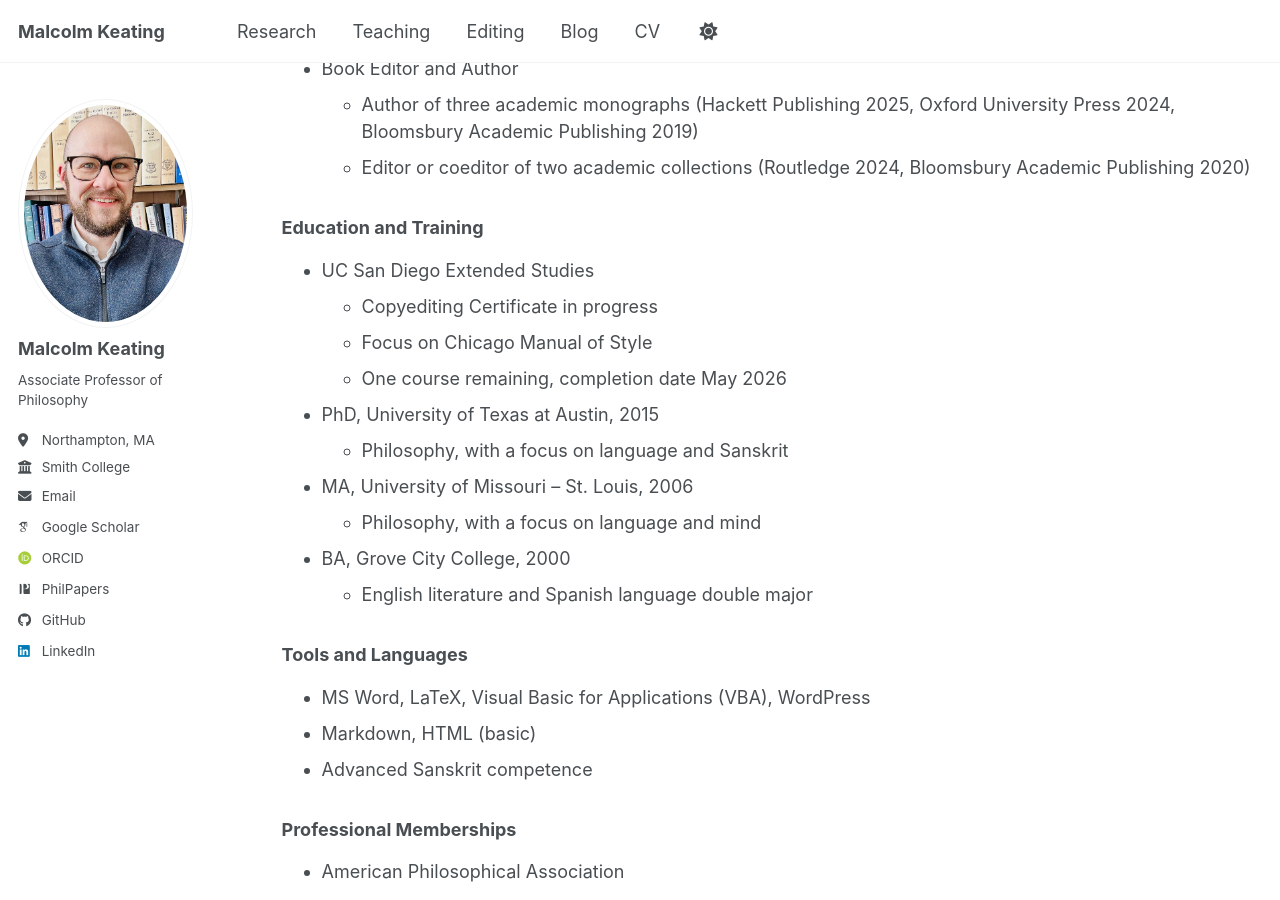
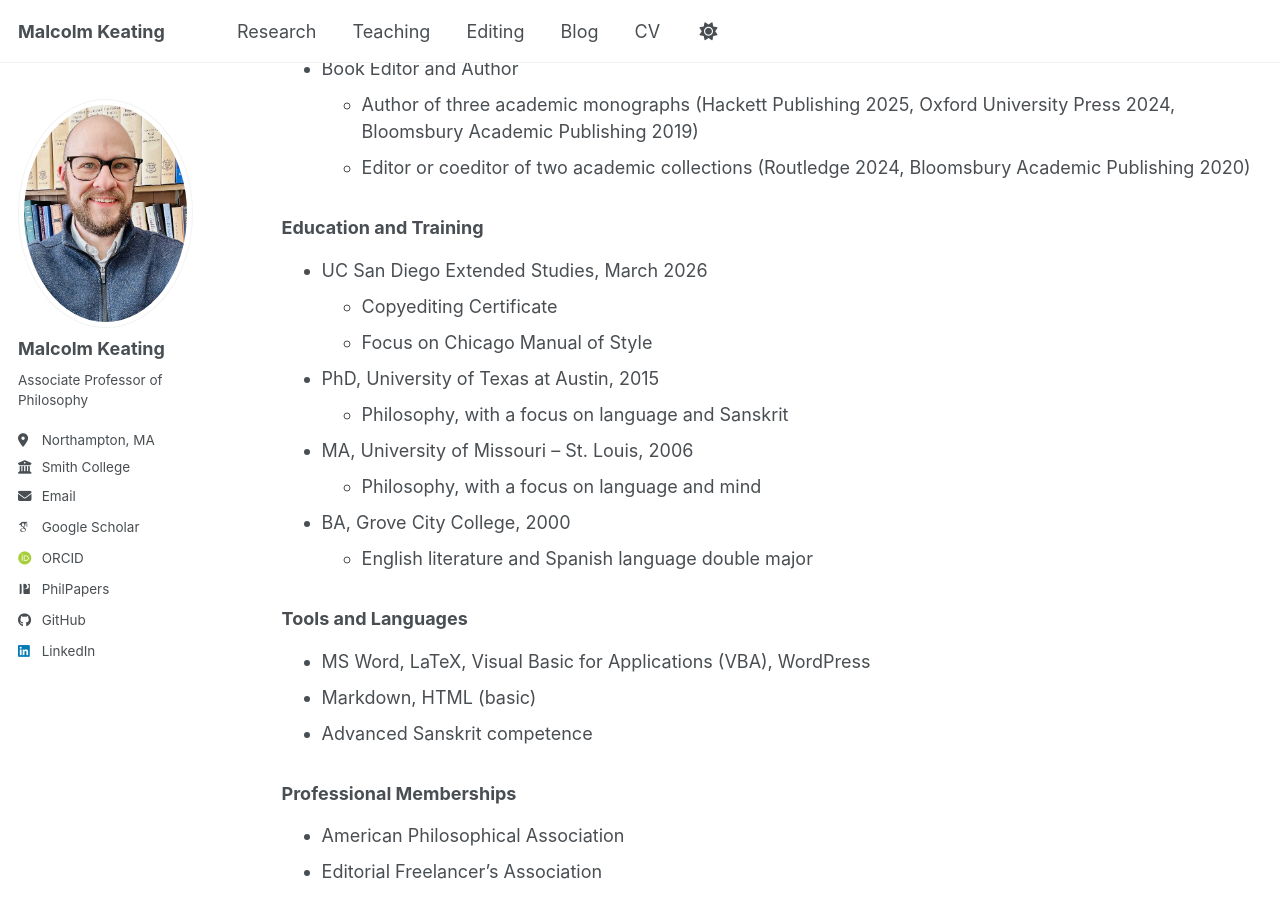
Before and after one commit to malcolmkeating/malcolmkeating.github.io, a Jekyll site: the page built from _pages/editingresume.md, in a window 1280 px wide and 900 px high, scrolled down 997 px. Built offline with Jekyll 4.4.1, drawn with Linux system fonts in a browser that asks for light colours; some web fonts are replaced; a script bundle is joined from its source files by our own code; library files that are not in the unit come from our copies.

Commit message:
Update editingresume.md
added copyediting certificate

```diff
--- a/_pages/editingresume.md
+++ b/_pages/editingresume.md
@@ -44,10 +44,9 @@
   * Editor or coeditor of two academic collections (Routledge 2024, Bloomsbury Academic Publishing 2020)
 
 ### Education and Training ###
-* UC San Diego Extended Studies
-  * Copyediting Certificate in progress
+* UC San Diego Extended Studies, March 2026
+  * Copyediting Certificate
   * Focus on Chicago Manual of Style
-  * One course remaining, completion date May 2026
 
 * PhD, University of Texas at Austin, 2015
   * Philosophy, with a focus on language and Sanskrit
```
